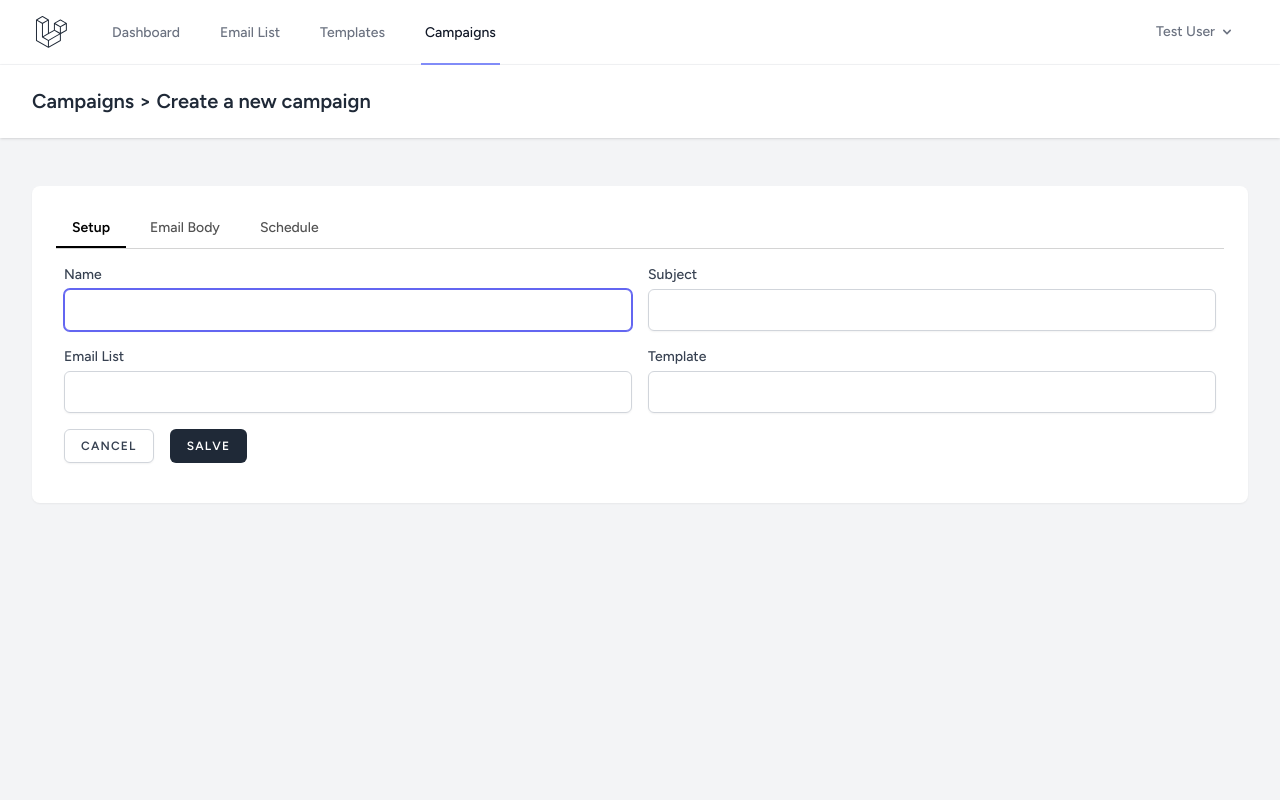
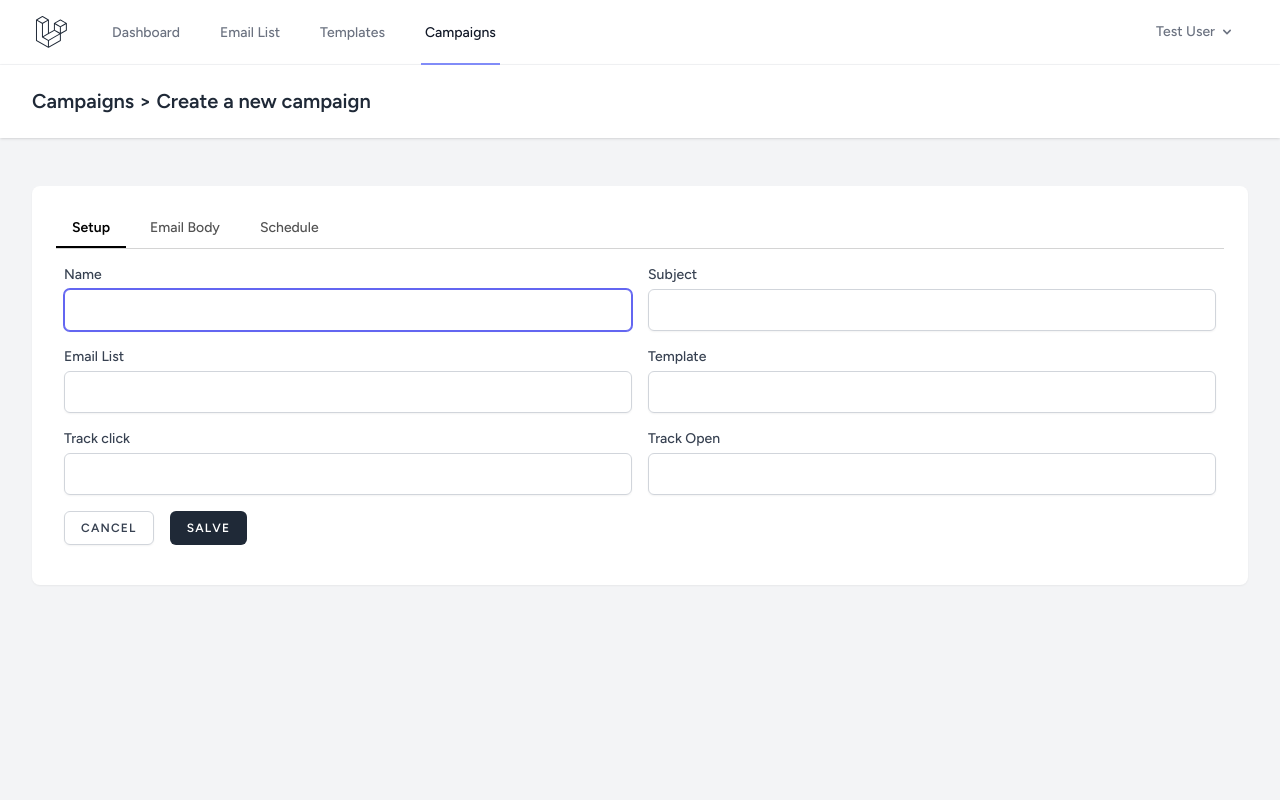
Before and after one commit to kaiosillva/BlastMail, a Laravel app: page /campaigns/create in a window 1280 px wide. Run offline with Laravel 12, Linux system fonts and the light colour scheme; a user stored in the database is signed in; data comes from the database, SQL or seed files in the repository; style sheets or scripts are compiled from the project's sources.

Commit message:
salvando informações em sessão

```diff
--- a/app/Http/Controllers/CampaignController.php
+++ b/app/Http/Controllers/CampaignController.php
@@ -2,67 +2,125 @@
 
 namespace App\Http\Controllers;
 
-use App\Http\Controllers\Controller;
 use App\Models\Campaign;
-use Illuminate\Database\Eloquent\Builder;
+use Illuminate\Contracts\Database\Eloquent\Builder;
 use Illuminate\Http\Request;
 
 class CampaignController extends Controller
 {
-    public function index() {
-         $search = request()->get('search', null);
+    public function index()
+    {
+        $search = request()->get('search', null);
+
         $withTrashed = request()->get('withTrashed', false);
-
 
         return view('campaigns.index', [
             'campaigns' => Campaign::query()
-                ->when($withTrashed, fn (Builder $query) => $query->withTrashed())
-                ->when($search, fn (Builder $query) => $query
-                ->where('name', 'like', "%$search%")
-                ->orWhere('id', '=', $search)
-            )
-            ->paginate(5)
-            ->appends(compact('search', 'withTrashed')),
-                'search' => $search,
-                'withTrashed' => $withTrashed,
+                ->when($withTrashed, fn(Builder $query) => $query->withTrashed())
+                ->when($search, fn(Builder $query) => $query->where('name', 'like', "%$search%")->orWhere('id', '=', $search))
+                ->paginate(5)
+                ->appends(compact('search', 'withTrashed')),
+            'search' => $search,
+            'withTrashed' => $withTrashed,
         ]);
     }
 
-    public function create(?string $tab = null) {
+    public function create(?string $tab = null)
+    {
+        //session()->forget('campaigns::create');
+
         return view('campaigns.create', [
             'tab' => $tab,
-            'form' => match($tab) {
+            'form' => match ($tab) {
                 'template' => '_template',
                 'schedule' => '_schedule',
                 default => '_config'
-            }
-            ]);
+            },
+            'data' => session()->get('campaigns::create', [
+                'name' =>  null,
+                'subject' =>  null,
+                'email_list_id' => null,
+                'template_id' => null,
+                'body' => null,
+                'track_click' => null,
+                'track_open' => null,
+                'sent_at' => null
+            ])
+        ]);
     }
 
-    public function store(?string $tab = null) {
-        if(blank($tab)) {
-            $data = request()->validate([
+    public function store(?string $tab = null)
+    {
+        $toRoute = '';
+
+        $map = array_merge([
+            'name' =>  null,
+            'subject' =>  null,
+            'email_list_id' => null,
+            'template_id' => null,
+            'body' => null,
+            'track_click' => null,
+            'track_open' => null,
+            'sent_at' => null
+        ], request()->all());
+
+        if (blank($tab)) {
+            request()->validate([
                 'name' => ['required', 'max:255'],
                 'subject' => ['required', 'max:40'],
                 'email_list_id' => ['nullable'],
                 'template_id' => ['nullable'],
+                'body' => ['nullable'],
+                'track_click' => ['nullable'],
+                'track_open' => ['nullable'],
+                'sent_at' => ['nullable']
             ]);
 
-            session()->put('campaigns::create', $data);
+            $toRoute = route('campaigns.create', ['tab' => 'template']);
+        }
 
-            return to_route('campaigns.create', ['tab' => 'template']);
+        if ($tab == 'template') {
+            request()->validate([
+                'body' => ['required'],
+            ]);
+
+            $toRoute = route('campaigns.create', ['tab' => 'schedule']);
         }
+
+        if ($tab == 'schedule') {
+            request()->validate([
+                'sent_at' => ['required', 'date'],
+            ]);
+
+            $toRoute = route('campaigns.index');
+        }
+
+        $session = session()->get('campaigns::create', $map);
+
+        foreach($session as $key => $value) {
+            $newValue = data_get($map, $key);
+
+            if (filled($newValue)) {
+                $session[$key] = $newValue;
+            }
+        }
+
+        session()->put('campaigns::create', $session);
+
+        return response()->redirectTo($toRoute);
     }
 
-    public function destroy(Campaign $campaign) {
+    public function destroy(Campaign $campaign)
+    {
         $campaign->delete();
-        return to_route('campaigns.index')
-        ->with('massage', __('Campaign successfuly deleted!'));
+
+        return back()->with('message', __('Campaign successfully deleted!'));
     }
 
-    public function restore(Campaign $campaign) {
+    public function restore(Campaign $campaign)
+    {
         $campaign->restore();
-        return to_route('campaigns.index')
-        ->with('massage', __('Campaign successfuly restored!'));
+
+        return back()->with('message', __('Campaign successfully restored!'));
     }
 }
--- a/resources/views/campaigns/create/_config.blade.php
+++ b/resources/views/campaigns/create/_config.blade.php
@@ -1,22 +1,32 @@
 <div class="grid grid-cols-2 gap-4">
     <div>
         <x-input-label for="name" :value="__('Name')" />
-        <x-input.text id="name" class="block mt-1 w-full" name="name" :value="old('name')" autofocus />
+        <x-input.text id="name" class="block mt-1 w-full" name="name" :value="old('name', $data['name'])" autofocus />
         <x-input-error :messages="$errors->get('name')" class="mt-2" />
     </div>
     <div>
         <x-input-label for="subject" :value="__('Subject')" />
-        <x-input.text id="subject" class="block mt-1 w-full" name="subject" :value="old('subject')" autofocus />
+        <x-input.text id="subject" class="block mt-1 w-full" name="subject" :value="old('subject', $data['subject'])" autofocus />
         <x-input-error :messages="$errors->get('subject')" class="mt-2" />
     </div>
     <div>
         <x-input-label for="email_list_id" :value="__('Email List')" />
-        <x-input.text id="email_list_id" class="block mt-1 w-full" name="email_list_id" :value="old('email_list_id')" autofocus />
+        <x-input.text id="email_list_id" class="block mt-1 w-full" name="email_list_id" :value="old('email_list_id', $data['email_list_id'])" autofocus />
         <x-input-error :messages="$errors->get('email_list_id')" class="mt-2" />
     </div>
     <div>
         <x-input-label for="template_id" :value="__('Template')" />
-        <x-input.text id="template_id" class="block mt-1 w-full" name="template_id" :value="old('template_id')" autofocus />
+        <x-input.text id="template_id" class="block mt-1 w-full" name="template_id" :value="old('template_id', $data['template_id'])" autofocus />
         <x-input-error :messages="$errors->get('template_id')" class="mt-2" />
     </div>
+    <div>
+        <x-input-label for="track_click" :value="__('Track click')" />
+        <x-input.text id="track_click" class="block mt-1 w-full" name="track_click" :value="old('track_click', $data['track_click'])" autofocus />
+        <x-input-error :messages="$errors->get('track_click')" class="mt-2" />
+    </div>
+    <div>
+        <x-input-label for="track_open" :value="__('Track Open')" />
+        <x-input.text id="track_open" class="block mt-1 w-full" name="track_open" :value="old('track_open', $data['track_open'])" autofocus />
+        <x-input-error :messages="$errors->get('track_open')" class="mt-2" />
+    </div>
 </div>
--- a/resources/views/campaigns/create/_template.blade.php
+++ b/resources/views/campaigns/create/_template.blade.php
@@ -1,4 +1,4 @@
 <div>
-    <x-input.richtext name="body" :value="old('body')" />
+    <x-input.richtext name="body" :value="old('body', $data['body'])" />
     <x-input-error :messages="$errors->get('body')" class="mt-2" />
 </div>
```
Also changed, not shown: resources/views/campaigns/create/_schedule.blade.php (+3 -18 lines).
